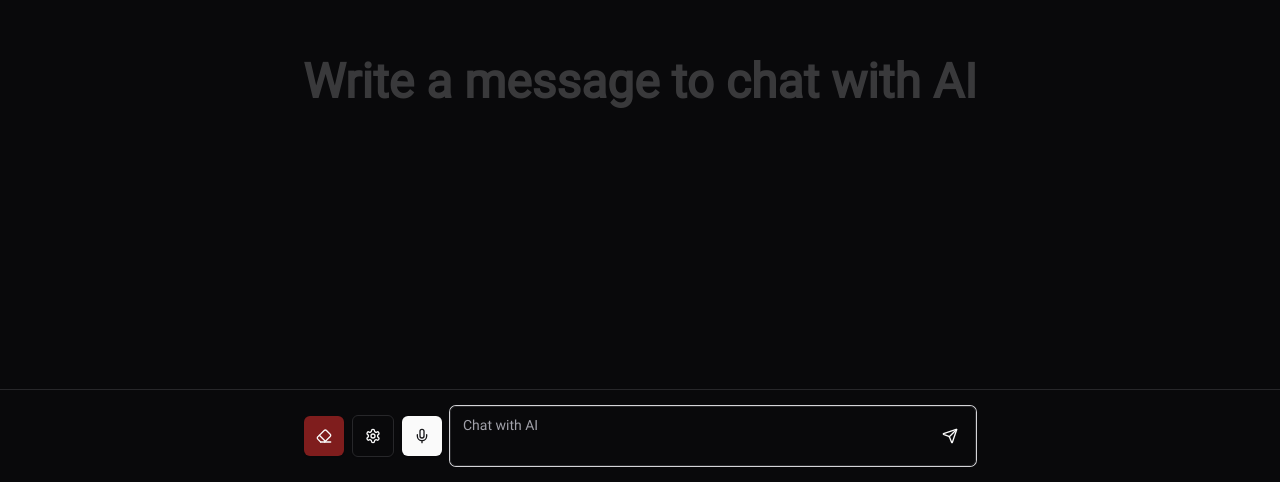
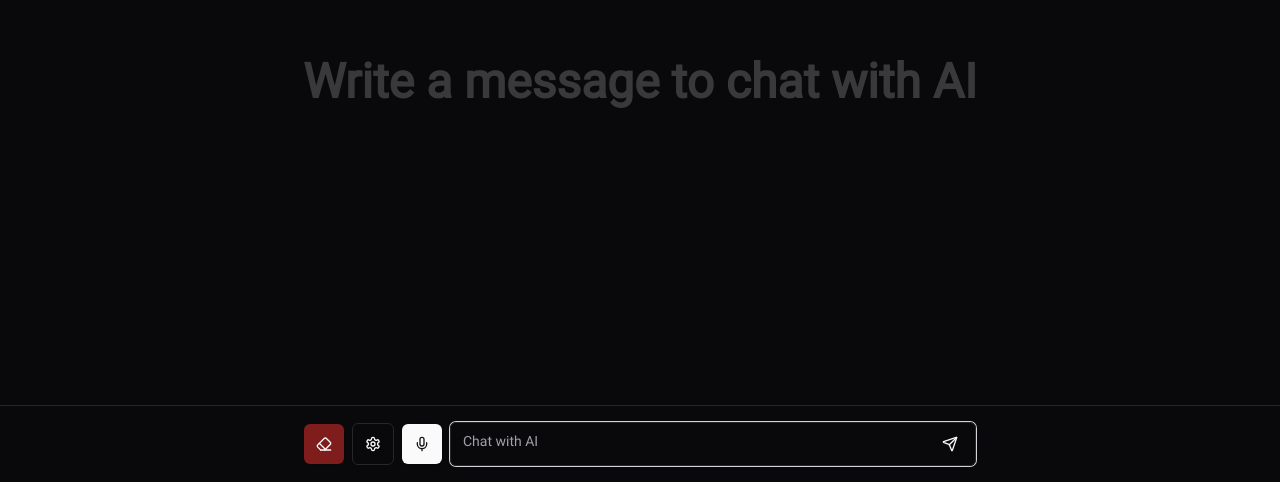
Before and after one commit to AmazingAkai/Crypta, a Next.js app: page / in a window 1280 px wide. Shown: the part 318-800 px from the top of the page. Built offline with nearby package versions, Linux system fonts and the light colour scheme.

Commit message:
improve UI

```diff
--- a/app/page.tsx
+++ b/app/page.tsx
@@ -289,7 +289,7 @@ export default function Home() {
               }
             }}
             placeholder="Chat with AI"
-            className="w-full resize-none pr-14 flex items-center"
+            className="min-h-11 h-11 w-full resize-none pr-14 flex items-center"
             disabled={isStreaming}
           />
           <Button
```
